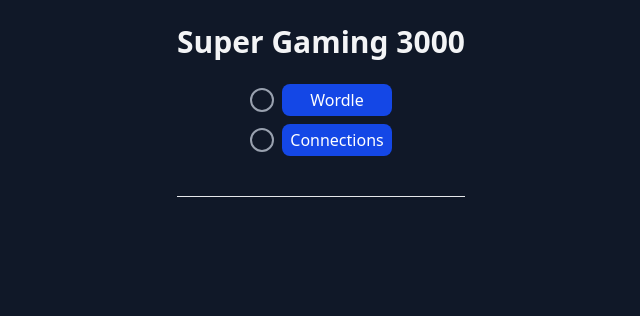
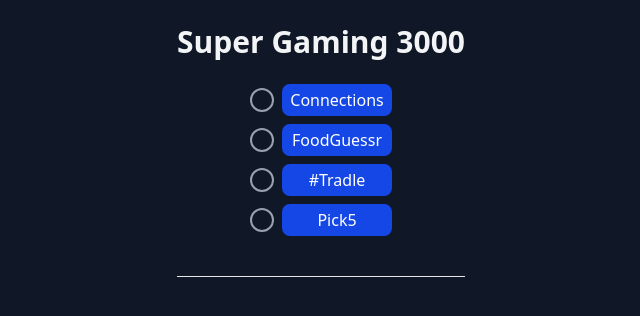
Before and after one commit to Nyveon/DLE, a React (Vite) app in the folder dle/: page / in a window 1280 px wide. Shown: the top 316 px of the page, without its empty margins (319-959 px from the left). Built offline with nearby package versions, Linux system fonts and the light colour scheme.

Commit message:
feat: clipboard processing

```diff
--- a/dle/src/App.tsx
+++ b/dle/src/App.tsx
@@ -1,10 +1,45 @@
-import { useState } from "react";
+import { useCallback, useEffect, useState } from "react";
 import { games, GameResults } from "@/data/games";
 import GameList from "@/components/GameList";
 import ResultPanel from "@/components/ResultPanel";
 
 export default function App() {
 	const [results, setResults] = useState<GameResults>({});
+
+	const checkClipboard = useCallback(async () => {
+		try {
+			const text = await navigator.clipboard.readText();
+			if (!text || text.trim().length === 0) return;
+
+			Object.entries(games).forEach(([key, game]) => {
+				if (text.includes(game.check.identifier)) {
+					const processed = game.check.slice
+						? text.split("\n").slice(0, game.check.slice).join("\n")
+						: text;
+					console.log(processed);
+					setResults((prev) => ({ ...prev, [key]: processed }));
+				}
+			});
+		} catch (err) {
+			console.error("Error reading clipboard:", err);
+		}
+	}, []);
+
+	useEffect(() => {
+		const handleVisibilityChange = () => {
+			if (document.visibilityState === "visible") {
+				setTimeout(() => {
+					checkClipboard();
+				}, 500);
+			}
+		};
+
+		document.addEventListener("visibilitychange", handleVisibilityChange);
+
+		return () => {
+			document.removeEventListener("visibilitychange", handleVisibilityChange);
+		};
+	}, [checkClipboard]);
 
 	return (
 		<main className="flex flex-col items-center gap-2">
--- a/dle/src/components/GameItem.tsx
+++ b/dle/src/components/GameItem.tsx
@@ -15,7 +15,8 @@ export default function GameItem({
 					"flex place-content-center w-6 h-6",
 					"border-2 rounded-full",
 					result ? "border-gray-100" : "border-gray-400",
-					"font-bold leading-5"
+					"font-bold leading-5",
+					"pointer-events-none"
 				)}
 			>
 				{result && "✓"}
--- a/dle/src/data/games.ts
+++ b/dle/src/data/games.ts
@@ -1,19 +1,43 @@
 export interface Game {
 	name: string;
 	url: string;
-	identifier: string;
+	check: {
+		identifier: string;
+		slice?: number;
+	};
 }
 
 export const games: Record<string, Game> = {
-	wordle: {
-		name: "Wordle",
-		identifier: "Wordle",
-		url: "https://www.nytimes.com/games/wordle/index.html",
-	},
 	connections: {
 		name: "Connections",
-		identifier: "Connections",
 		url: "https://www.nytimes.com/games/connections",
+		check: {
+			identifier: "Connections",
+		},
+	},
+	foodguessr: {
+		name: "FoodGuessr",
+		url: "https://foodguessr.com/",
+		check: {
+			identifier: "FoodGuessr",
+			slice: -3,
+		},
+	},
+	tradle: {
+		name: "#Tradle",
+		url: "https://tradle.io/",
+		check: {
+			identifier: "#Tradle",
+			slice: -1,
+		},
+	},
+	pick5: {
+		name: "Pick5",
+		url: "https://www.nytimes.com/pick5",
+		check: {
+			identifier: "Pick5",
+			slice: -2,
+		},
 	},
 };
 
```
Also changed, not shown: 1 other file (tests, documents, lock files or other folders).
